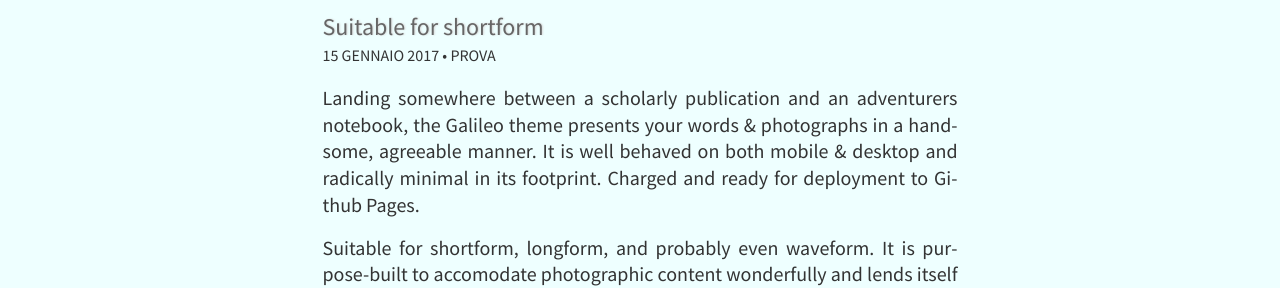
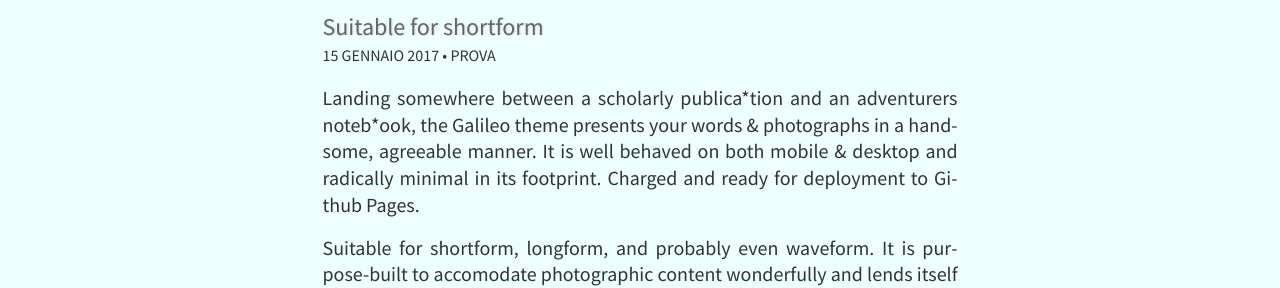
Before and after one commit to giorgiospiga/blogbrt, a Jekyll site: the page built from _posts/2017-01-15-radilo.markdown, in a window 1280 px wide. Shown: the part 214-502 px from the top of the page. Built offline with Jekyll 4.4.1, drawn with Linux system fonts in a browser that asks for light colours; nearby versions of some CDN libraries; some web fonts are replaced.

Commit message:
tipography example responsive test

```diff
--- a/_posts/2017-01-15-radilo.markdown
+++ b/_posts/2017-01-15-radilo.markdown
@@ -7,7 +7,7 @@ categories: prova
 post_author: Giorgio Spiga
 ---
 
-Landing somewhere between a scholarly publication and an adventurers notebook, the Galileo theme presents your words & photographs in a handsome, agreeable manner. It is well behaved on both mobile & desktop and radically minimal in its footprint. Charged and ready for deployment to Github Pages.
+Landing somewhere between a scholarly publica\*tion and an adventurers noteb\*ook, the Galileo theme presents your words & photographs in a handsome, agreeable manner. It is well behaved on both mobile & desktop and radically minimal in its footprint. Charged and ready for deployment to Github Pages.
 
 Suitable for shortform, longform, and probably even waveform. It is purpose-built to accomodate photographic content wonderfully and lends itself well to journaling your sojourn.
 
```
